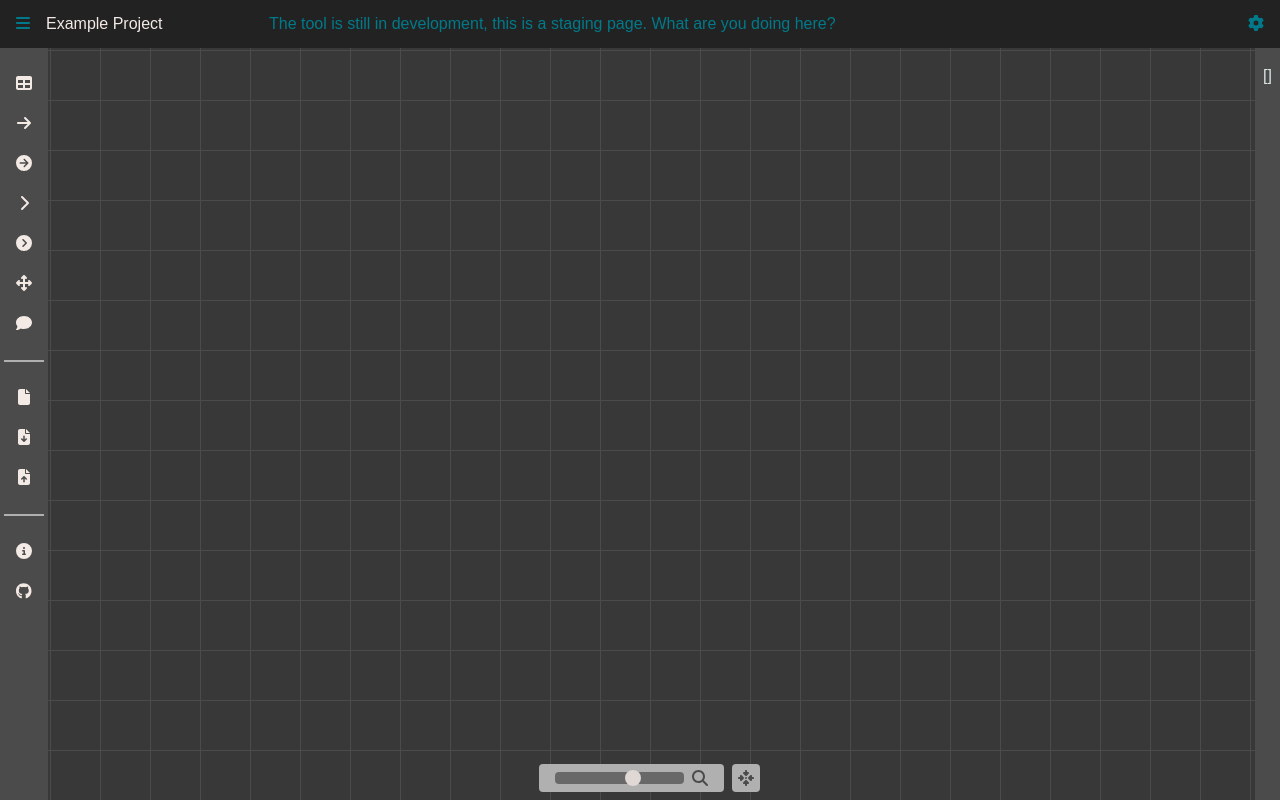
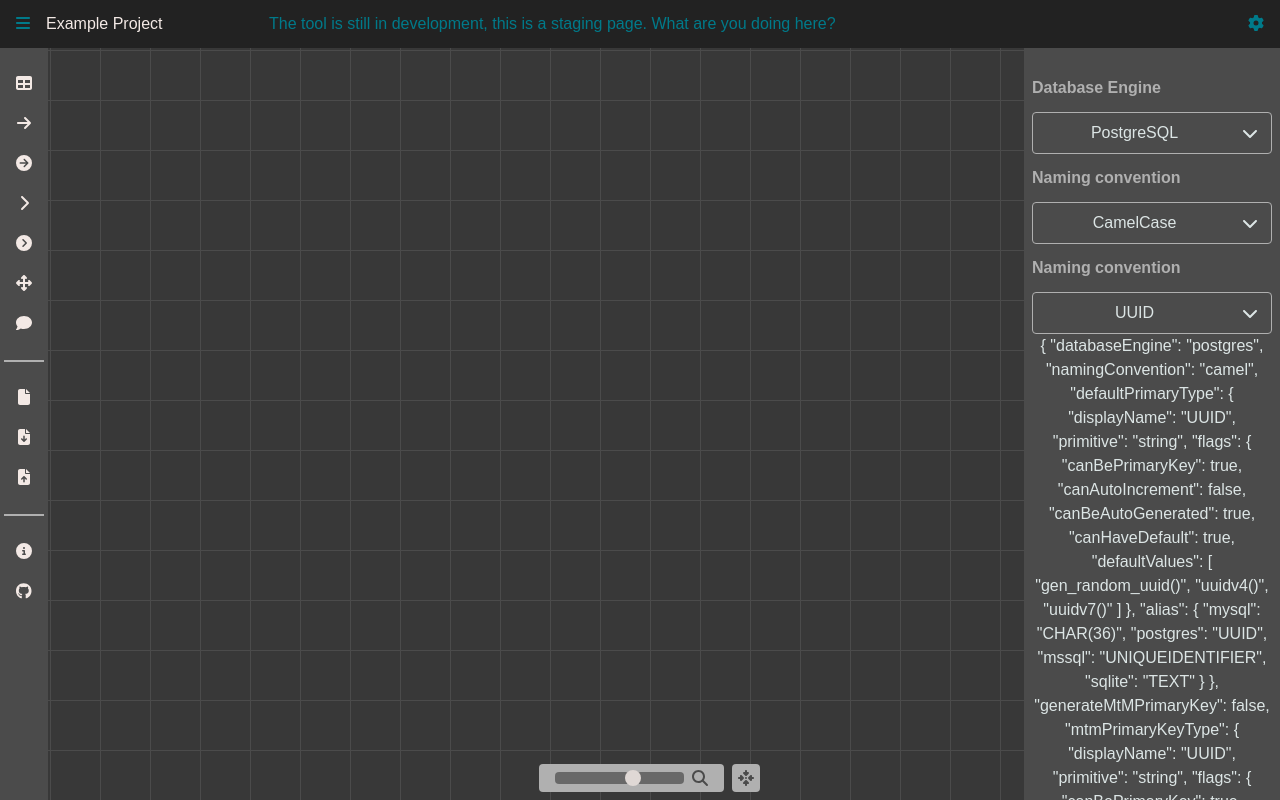
Before and after one commit to mwessn/ermd-frontend, a Vue app: page / in a window 1280 px wide. Built offline with nearby package versions, Linux system fonts and the light colour scheme.

Commit message:
init settings

```diff
--- /dev/null
+++ b/src/components/core/inputs/CustomSelect.vue
@@ -0,0 +1,111 @@
+<template>
+  <div :class="{ 'opacity-50' : disabled }">
+    <div class="my-3 font-bold text-left text-accentGray">
+      {{ label }}
+    </div>
+    <div
+        class="rounded p-2 relative select-none min-h-10 cursor-pointer
+       border border-accentGray bg-accentDarkGray
+       text-tinted"
+        :class="{ '!cursor-default': disabled }"
+        ref="rootDiv"
+        tabindex="-1"
+        @click="toggleDropdown"
+        @blur="onFocusOut"
+    >
+      <div class="w-full flex items-center gap-2 text-textColor">
+        <div class="w-full overflow-ellipsis overflow-hidden text-nowrap">
+          <template v-if="!selectedOption.value">
+            {{ placeholder }}
+          </template>
+          <template v-else>
+            {{ selectedOption.label }}
+          </template>
+        </div>
+        <div class="w-8 flex items-center justify-center cursor-pointer">
+          <FontAwesomeIcon v-if="changeDropdownVisible" :icon="faChevronUp" />
+          <FontAwesomeIcon v-else :icon="faChevronDown" />
+        </div>
+      </div>
+
+      <template v-if="!disabled && changeDropdownVisible">
+        <div
+            class="absolute w-full top-12 left-0 p-1.5
+          bg-accentGray text-headerBlack shadow-lg opacity-95 z-20
+           max-h-64 overflow-y-auto rounded"
+            @click.stop
+            @blur.stop
+        >
+          <div
+              v-for="option in props.options"
+              class="w-full p-1.5 h-8 rounded overflow-ellipsis
+                overflow-hidden mb-1.5 flex gap-3 items-center
+                hover:opacity-80 hover:bg-tinted"
+              :class="{ 'border border-lycheeIce': selectedOption == option }"
+              @click="onOptionClick(option)"
+              @blur.stop
+          >
+            <p>{{ option.label }}</p>
+          </div>
+        </div>
+      </template>
+    </div>
+  </div>
+
+</template>
+
+<script setup lang="ts">
+import { computed, type PropType, ref } from "vue";
+import type { SelectOption } from "@/types/misc.ts";
+import { faChevronDown, faChevronUp } from "@fortawesome/free-solid-svg-icons";
+import { FontAwesomeIcon } from "@fortawesome/vue-fontawesome";
+import { isEqual } from "lodash";
+
+const model = defineModel({ type: [String, Object], required: true });
+
+const props = defineProps({
+  options: {
+    type: Array as PropType<SelectOption[]>,
+    required: true,
+  },
+  placeholder: {
+    type: String,
+    default: ""
+  },
+  label: {
+    type: String,
+    default: ""
+  },
+  disabled: {
+    type: Boolean,
+    default: false,
+  }
+});
+
+const rootDiv = ref();
+
+const selectedOption = computed((): SelectOption => props.options!.find(it => isEqual(it.value, model.value)) ?? {
+  label: '',
+  value: ''
+});
+
+const changeDropdownVisible = ref<boolean>(false);
+
+const toggleDropdown = () => {
+  changeDropdownVisible.value = !changeDropdownVisible.value;
+}
+
+const onOptionClick = async (val: SelectOption) => {
+  if (!props.disabled) {
+    model.value = val.value;
+
+    changeDropdownVisible.value = false;
+  }
+}
+
+function onFocusOut(event: FocusEvent) {
+  if (rootDiv.value && !rootDiv.value.contains(event.relatedTarget as Node)) {
+    changeDropdownVisible.value = false;
+  }
+}
+</script>
--- /dev/null
+++ b/src/components/settings/UserDefinedColumnTypeDisplay.vue
@@ -0,0 +1,10 @@
+<template>
+
+</template>
+
+<script setup lang="ts">
+import { storeToRefs } from "pinia";
+import { useSettingsStore } from "@/store/settings.ts";
+
+const { userDefinedColumnTypes } = storeToRefs(useSettingsStore());
+</script>
--- a/src/components/sideMenu/SettingsMenu.vue
+++ b/src/components/sideMenu/SettingsMenu.vue
@@ -1,18 +1,41 @@
 <template>
   <div
-      class="fixed right-0 h-full px-2 pt-4 mt-12 max-w-48
+      class="fixed right-0 h-full px-2 pt-4 mt-12 w-64
        bg-accentDarkGray text-center z-50
        text-textColor
         transition-transform duration-300"
       :class="visible ? 'translate-x-0' : 'translate-x-full'"
   >
-    {{ useActionBuffer().undoBuffer }}
+    <CustomSelect
+        v-model="currentSettings.databaseEngine"
+        :label="$t('Database Engine')"
+        :options="engineSelectOptions"
+    />
+
+    <CustomSelect
+        v-model="currentSettings.namingConvention"
+        :label="$t('Naming convention')"
+        :options="conventionSelectOptions"
+    />
+
+    <CustomSelect
+        v-model="currentSettings.defaultPrimaryType"
+        :label="$t('Naming convention')"
+        :options="primaryColumnOptions"
+    />
+
+    {{ currentSettings }}
+
   </div>
 </template>
 
 <script setup lang="ts">
-
-import { useActionBuffer } from "../../store/actionBuffer.ts";
+import { storeToRefs } from "pinia";
+import { useSettingsStore } from "@/store/settings.ts";
+import CustomSelect from "@/components/core/inputs/CustomSelect.vue";
+import { DatabaseEngines, EngineNamingMap } from "@/types/TableColumnTypes/tableField.ts";
+import type { SelectOption } from "@/types/misc.ts";
+import { computed } from "vue";
 
 defineProps({
   visible: {
@@ -21,11 +44,35 @@ defineProps({
   }
 });
 
-// const { currentSettings } = storeToRefs(useSettingsStore());
+const { currentSettings, currentDatabaseColumnTypes } = storeToRefs(useSettingsStore());
 
+const engineSelectOptions: SelectOption[] = DatabaseEngines.map(e => {
+  return {
+    value: e,
+    label: EngineNamingMap[e]
+  }
+});
+
+const conventionSelectOptions: SelectOption[] = [
+  {
+    label: 'snake_case',
+    value: 'snake',
+  },
+  {
+    label: 'CamelCase',
+    value: 'camel',
+  }
+];
+
+const primaryColumnOptions = computed((): SelectOption[] =>
+    currentDatabaseColumnTypes.value
+        .filter(t => t.flags.canBePrimaryKey)
+        .map(type => {
+          return {
+            label: type.displayName,
+            value: type
+          }
+        })
+);
 
 </script>
-
-<style scoped>
-
-</style>
--- a/src/store/settings.ts
+++ b/src/store/settings.ts
@@ -33,8 +33,13 @@ export const useSettingsStore = defineStore('settings', () => {
         sqlite: mysqlTypes,
     }
 
+    const userDefinedColumnTypes = ref<ColumnType[]>([]);
+
     const currentDatabaseColumnTypes = computed((): ColumnType[] =>
-        Object.values(engineColumnTypes[currentSettings.value.databaseEngine])
+        [
+            ...Object.values(engineColumnTypes[currentSettings.value.databaseEngine]),
+            ...userDefinedColumnTypes.value
+        ]
     );
 
     const columnTypeNames = computed(() => currentDatabaseColumnTypes.value
@@ -71,6 +76,7 @@ export const useSettingsStore = defineStore('settings', () => {
 
         engineColumnTypes,
         currentDatabaseColumnTypes,
+        userDefinedColumnTypes,
         columnTypeNames,
         primaryKeyTypes,
 
--- a/src/types/TableColumnTypes/tableField.ts
+++ b/src/types/TableColumnTypes/tableField.ts
@@ -36,12 +36,19 @@ export const DatabaseEngines = [
     'sqlite'
 ];
 
+export type DatabaseEngine = typeof DatabaseEngines[number];
+
+export const EngineNamingMap: Record<DatabaseEngine, string> = {
+    mysql: 'MySQL',
+    postgres: 'PostgreSQL',
+    mssql: 'Microsoft SQL',
+    sqlite: 'SQLite'
+}
+
 export type ModifierMeta = 'typeSelect' | // Render as column type dropdown selector
-                            'inputNumber' | // Render as number input (for values that could be undefined)
-                            'enumList' | // Render as enum values list
-                            'typedef'; // Render as type definition input
-
-export type DatabaseEngine = typeof DatabaseEngines[number];
+    'inputNumber' | // Render as number input (for values that could be undefined)
+    'enumList' | // Render as enum values list
+    'typedef'; // Render as type definition input
 
 export interface ColumnTypeModifier {
     readonly defaultValue: number | string | undefined;
--- a/src/types/misc.ts
+++ b/src/types/misc.ts
@@ -118,3 +118,8 @@ export function Table2ExportType(t: Table): ExportTableType {
         cols: t.cols.map(TableCol2ExportType)
     }
 }
+
+export interface SelectOption {
+    label: string;
+    value: any;
+}
```
